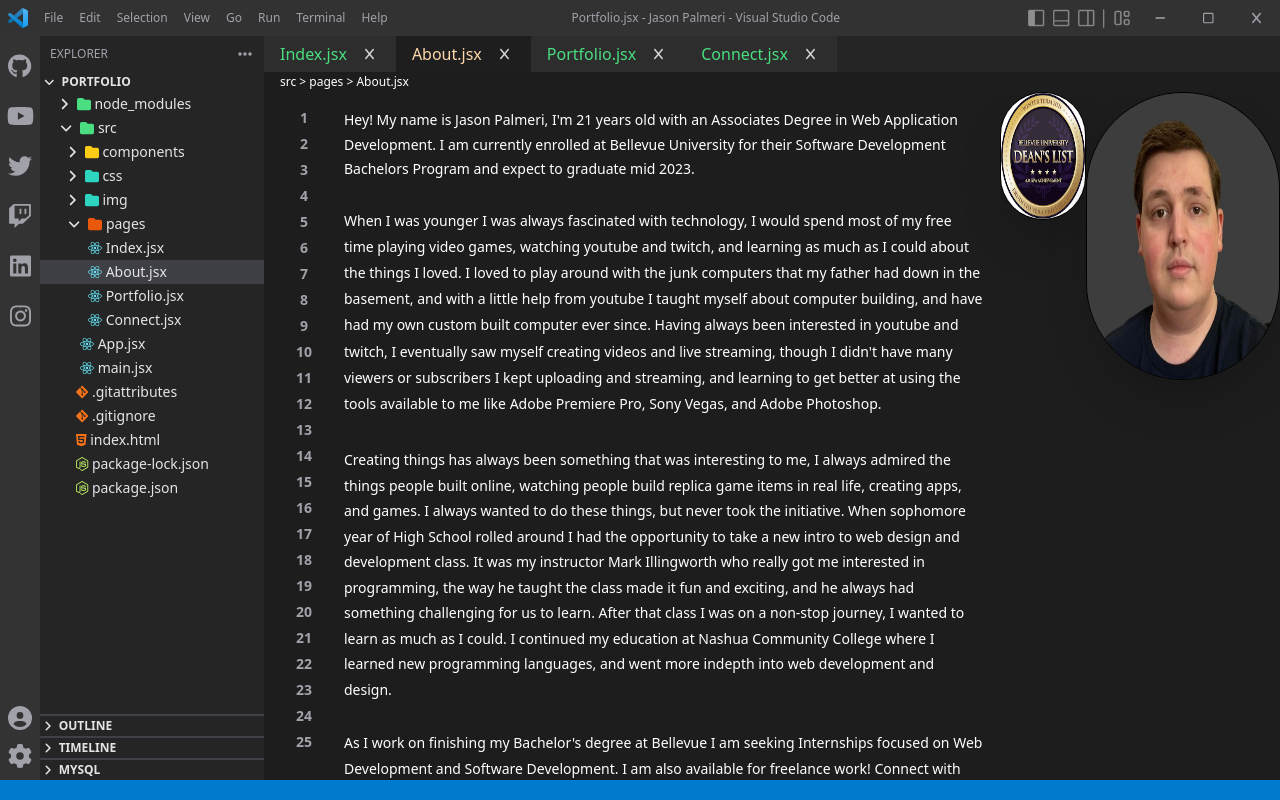
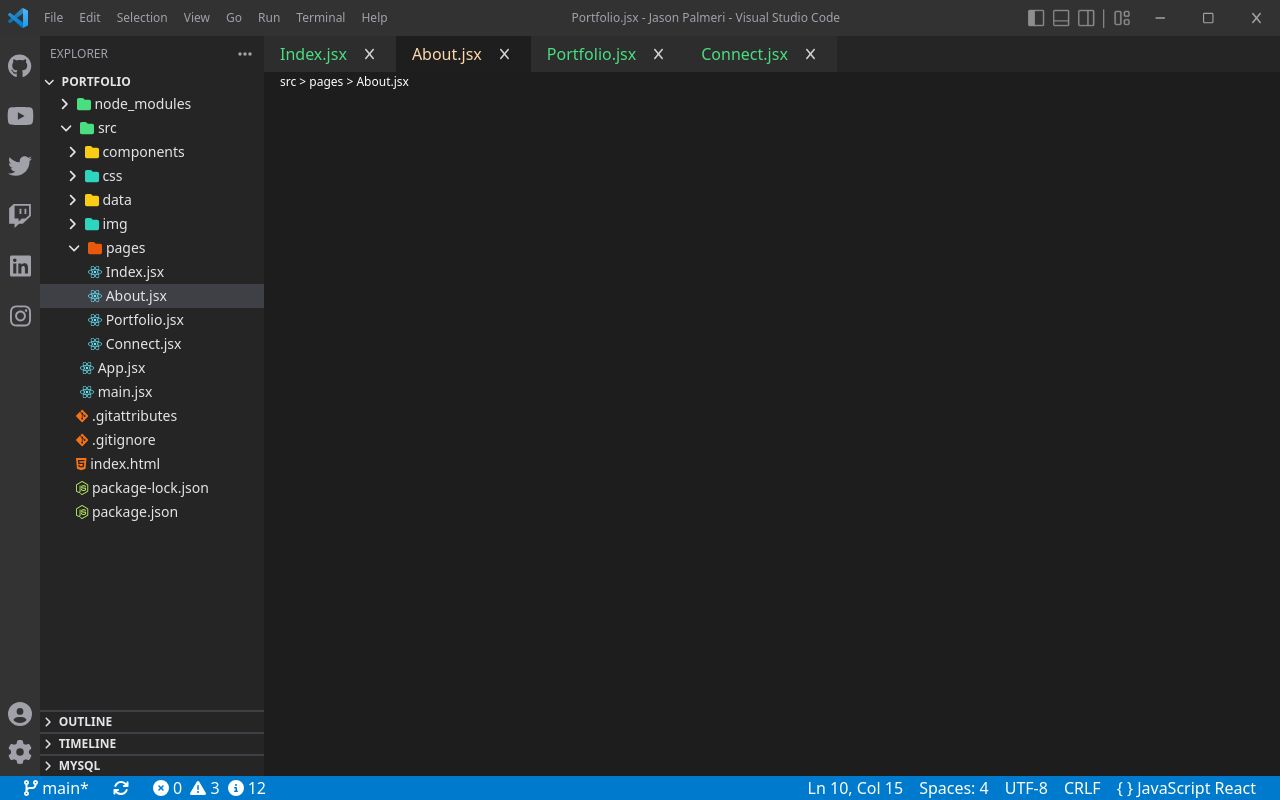
Before and after one commit to Petster/portfolio-cool, a React (Vite) app: page /about in a window 1280 px wide. Built offline with nearby package versions, Linux system fonts and the light colour scheme.

Commit message:
Fixed Content

```diff
--- a/src/App.jsx
+++ b/src/App.jsx
@@ -1,5 +1,12 @@
 import React from 'react'
 import { BrowserRouter, Route, Routes } from 'react-router-dom';
+import { library } from '@fortawesome/fontawesome-svg-core'
+import { fas } from '@fortawesome/free-solid-svg-icons'
+import { fab } from '@fortawesome/free-brands-svg-icons'
+import { far } from '@fortawesome/free-regular-svg-icons'
+
+library.add(fas, fab, far);
+
 import Layout from './components/Layout';
 import About from './pages/About';
 import Connect from './pages/Connect';
--- /dev/null
+++ b/src/components/Bottom.jsx
@@ -0,0 +1,29 @@
+import React from 'react'
+import { FontAwesomeIcon } from '@fortawesome/react-fontawesome';
+import { faCodeBranch, faArrowsRotate } from '@fortawesome/free-solid-svg-icons'
+
+const Bottom = () => {
+  return (
+    <div className='px-4 text-white vs-bottom flex flex-row content-center items-center justify-center'>
+        <div className='flex flex-row gap-2'>
+            <div className='hover:bg-blue-400 px-2 cursor-pointer'><FontAwesomeIcon icon={faCodeBranch} /> main*</div>
+            <div className='hover:bg-blue-400 px-2 cursor-pointer'><FontAwesomeIcon icon={faArrowsRotate} /></div>
+            <div className='flex flex-row gap-2 hover:bg-blue-400 px-2 cursor-pointer'>
+                <div><FontAwesomeIcon icon="fa-solid fa-circle-xmark" /> 0</div>
+                <div><FontAwesomeIcon icon="fa-solid fa-triangle-exclamation" /> 3</div>
+                <div><FontAwesomeIcon icon="fa-solid fa-circle-info" /> 12</div>
+            </div>
+        </div>
+        <div className='flex-grow'></div>
+        <div className='flex flex-row'>
+            <div className='hover:bg-blue-400 px-2 cursor-pointer'>Ln 10, Col 15</div>
+            <div className='hover:bg-blue-400 px-2 cursor-pointer'>Spaces: 4</div>
+            <div className='hover:bg-blue-400 px-2 cursor-pointer'>UTF-8</div>
+            <div className='hover:bg-blue-400 px-2 cursor-pointer'>CRLF</div>
+            <div className='hover:bg-blue-400 px-2 cursor-pointer'>{`{ }`} JavaScript React</div>
+        </div>
+    </div>
+  )
+}
+
+export default Bottom
--- a/src/components/Content.jsx
+++ b/src/components/Content.jsx
@@ -1,20 +1,20 @@
 import React from 'react'
-import LineHeight from './LineHeight'
 
-const Content = ({children, optional_children, lines}) => {
-  return (
-    <>
-    <div className='w-20 flex h-full flex-col content-center items-center gap-1.5 pt-4'>
-        <LineHeight lines={lines} />
-    </div>
-    <div className='p-4 pl-0 flex text-white text-sm'>
-        {children}
-    </div>
-    <div className={`w-32 flex flex-grow vs-editor ${optional_children ? "" : "hidden"}`}>
-        {optional_children}
-    </div>
-    </>
-  )
+const Content = ({sentences}) => {
+  let output = [];
+  for(let x = 0; x < sentences.length; x++) {
+    let sentence = sentences[x].display;
+    let padding = sentences[x].tabs;
+    output.push(
+      <div className='flex flex-row gap-5 text-white text-sm '>
+        <div className='text-end w-16 text-zinc-500 font-bold'>{x+1}</div>
+        <div className={`${padding}`}>
+          <p>{sentence} {sentences[x].cursor ? (<span className='Typewriter__cursor'>|</span>) : ""}</p>
+        </div>
+      </div>
+    )
+  }
+  return output
 }
 
 export default Content
--- a/src/components/Explorer.jsx
+++ b/src/components/Explorer.jsx
@@ -10,7 +10,7 @@ const Explorer = () => {
 
     const [folderState, setFolderState] = useState(true);
     const explorerPanels = ['OUTLINE', 'TIMELINE', 'MYSQL'];
-    const componentsFolder = ['Content', 'Explorer', 'ExplorerItem', 'FolderLayout', 'Layout', 'LineHeight', 'SidePanel', 'TabLayout', 'Tabs', 'WindowMenu'];
+    const componentsFolder = ['Bottom', 'Content', 'Explorer', 'ExplorerItem', 'FolderLayout', 'Layout', 'SidePanel', 'TabLayout', 'Tabs', 'WindowMenu'];
 
     return (
       <div className='flex flex-grow flex-col select-none'>
@@ -18,7 +18,7 @@ const Explorer = () => {
           <div><p className='text-xs'>EXPLORER</p></div>
           <div className='hover:bg-zinc-700 rounded-md px-0.5 py-0 cursor-pointer'><FontAwesomeIcon icon={faEllipsis} /></div>
         </div>
-        <div className='flex flex-col flex-grow'>
+        <div className='flex flex-col flex-grow h-96 overflow-y-scroll' id='explorer'>
           <div onClick={() => setFolderState(!folderState)} className='text-zinc-200 font-bold text-xs pl-1 py-0.5 cursor-pointer'>
             <FontAwesomeIcon className='pr-1' icon={folderState ? faAngleDown : faAngleRight} /> PORTFOLIO
           </div>
@@ -32,6 +32,9 @@ const Explorer = () => {
               </FolderLayout>
               <FolderLayout title='css' color='text-teal-400' initState={false} padding='pl-7'>
                 <ExplorerItem title='global.css' icon={faCss3} color='text-cyan-500' padding='pl-12' />
+              </FolderLayout>
+              <FolderLayout title='data' color='text-yellow-400' initState={false} padding='pl-7'>
+                <ExplorerItem title='ContentData.jsx' icon={faReact} color='text-cyan-500' padding='pl-12' />
               </FolderLayout>
               <FolderLayout title='img' color='text-teal-400' initState={false} padding='pl-7'>
                 <ExplorerItem title='2021_deans.png' icon={faImage} color='text-emerald-300' padding='pl-12' />
--- a/src/components/Layout.jsx
+++ b/src/components/Layout.jsx
@@ -4,8 +4,7 @@ import SidePanel from './SidePanel'
 import Tabs from './Tabs'
 import WindowMenu from './WindowMenu'
 import { useLocation } from 'react-router'
-import LineHeight from './LineHeight'
-import Content from './Content'
+import Bottom from './Bottom'
 
 const Layout = ({children}) => {
 
@@ -32,7 +31,7 @@ const Layout = ({children}) => {
     }
 
   return (
-    <div className='min-h-screen flex flex-col select-none'>
+    <div className='hidden lg:flex min-h-screen flex-col select-none'>
       <WindowMenu />
       <div className='flex flex-row flex-grow'>
         <SidePanel />
@@ -48,16 +47,14 @@ const Layout = ({children}) => {
                     <p>src &gt; pages &gt; {current}.jsx</p>
                 </div>
               </div>
-              <div id='editor' className='flex flex-grow overflow-y-scroll h-96 flex-row vs-editor'>
+              <div id='editor' className='flex flex-grow overflow-y-scroll h-96 flex-col vs-editor'>
                 {children}
               </div>
             </div>
           </div>
         </div>
       </div>
-      <div className='h-5 vs-bottom'>
-
-      </div>
+      <Bottom />
     </div>
   )
 }
--- a/src/components/LineHeight.jsx
+++ /dev/null
@@ -1,11 +0,0 @@
-import React from 'react'
-
-const LineHeight = ({lines}) => {
-  let output = [];
-  for(let x = 1; x <= lines; x++) {
-    output.push(<p className='text-zinc-400 font-bold text-sm'>{x}</p>)
-  }
-  return output
-}
-
-export default LineHeight
--- a/src/css/global.css
+++ b/src/css/global.css
@@ -38,6 +38,38 @@
     border-right: 1px solid;
 }
 
+#explorer::-webkit-scrollbar-track
+{
+	background-color: transprent;
+}
+
+#explorer::-webkit-scrollbar
+{
+	width: 0px;
+	background-color: transparent;
+}
+
+#explorer::-webkit-scrollbar-thumb
+{
+	background-color: transparent
+}
+
+#explorer:hover::-webkit-scrollbar-track
+{
+	background-color: #252526;
+}
+
+#explorer:hover::-webkit-scrollbar
+{
+	width: 12px;
+	background-color: #1e1e1e;
+}
+
+#explorer:hover::-webkit-scrollbar-thumb
+{
+	background-color: #424242;
+}
+
 #editor::-webkit-scrollbar-track
 {
 	background-color: #1e1e1e;
@@ -57,3 +89,32 @@
 .about-text {
     width: 40rem;
 }
+
+.Typewriter__cursor{
+    -webkit-animation:Typewriter-cursor 1s infinite;
+    animation:Typewriter-cursor 1s infinite;
+    margin-left:1px;
+}
+
+@-webkit-keyframes Typewriter-cursor{
+    0%{
+        opacity:0
+    }
+    50%{
+        opacity:1
+    }
+    100%{
+        opacity:0
+    }
+}
+@keyframes Typewriter-cursor{
+    0%{
+        opacity:0
+    }
+    50%{
+        opacity:1
+    }
+    100%{
+        opacity:0
+    }
+}
--- /dev/null
+++ b/src/data/ContentData.jsx
@@ -0,0 +1,60 @@
+export const IndexContent = [
+    {
+      display: 'import React from \'react\'',
+      tabs: 'pl-0'
+    },
+    {
+      display: 'import Content from \'../components/Content\'',
+      tabs: 'pl-0'
+    },
+    {
+      display: ' ',
+      tabs: 'pl-0'
+    },
+    {
+      display: 'const Intro = () => \{',
+      tabs: 'pl-0'
+    },
+    {
+      display: 'return (',
+      tabs: 'pl-5'
+    },
+    {
+      display: '<Content>',
+      tabs: 'pl-10',
+      typewriter: true
+    },
+    {
+      display: '<h1>Hello! Welcome to Jason Palmeri\'s Portfolio!</h1>',
+      tabs: 'pl-16'
+    },
+    {
+      display: '<p>I am a student at Bellevue University with a passion for Front-End Web Development</p>',
+      tabs: 'pl-16'
+    },
+    {
+      display: '<p>Connect with me!</p>',
+      tabs: 'pl-16'
+    },
+    {
+      display: '</Content>',
+      tabs: 'pl-10',
+      cursor: true
+    },
+    {
+      display: ')',
+      tabs: 'pl-5'
+    },
+    {
+      display: '\}',
+      tabs: 'pl-0'
+    },
+    {
+      display: ' ',
+      tabs: 'pl-0'
+    },
+    {
+      display: 'export default Intro',
+      tabs: 'pl-0'
+    },
+  ];
--- a/src/pages/About.jsx
+++ b/src/pages/About.jsx
@@ -7,39 +7,9 @@ import 'react-lazy-load-image-component/src/effects/blur.css';
 
 const About = () => {
   return (
-    <Content lines={25} optional_children={
-      <div className='flex flex-grow'>
-        <div className='mx-auto flex flex-row'>
-          <div className='flex flex-grow justify-end'>
-            <a href="https://www.credly.com/badges/dd9160b7-a2e8-4dad-94c3-4048b83e09eb/public_url" target="_blank">
-              <span className='sr-only'>2021 Deans Winter List Badge</span>
-              <LazyLoadImage alt={"2021 Deans Winter List Badge"} effect='blur' src={deans2021} className='border border-black shadow-2xl rounded-full h-32 w-32' />
-            </a>
-          </div>
-          <div>
-            <LazyLoadImage alt={"It's Me!"} effect='blur' src={myface} className='border border-black shadow-2xl rounded-full h-72 w-72' />
-          </div>
-        </div>
-      </div>
-    }>
-      <div className='text-white flex flex-col'>
-        <div className='about-text' style={{lineHeight: '24.5px'}}>
-          <p>Hey! My name is Jason Palmeri, I'm 21 years old with an Associates Degree in Web Application Development. I am currently enrolled at Bellevue University for their Software Development Bachelors Program and expect to graduate mid 2023.</p>
-        </div>
-        <br/>
-        <div className='about-text pt-1.5' style={{lineHeight: '26.2px'}}>
-          <p>When I was younger I was always fascinated with technology, I would spend most of my free time playing video games, watching youtube and twitch, and learning as much as I could about the things I loved. I loved to play around with the junk computers that my father had down in the basement, and with a little help from youtube I taught myself about computer building, and have had my own custom built computer ever since. Having always been interested in youtube and twitch, I eventually saw myself creating videos and live streaming, though I didn't have many viewers or subscribers I kept uploading and streaming, and learning to get better at using the tools available to me like Adobe Premiere Pro, Sony Vegas, and Adobe Photoshop.</p>
-        </div>
-        <br/>
-        <div className='about-text pt-2.5' style={{lineHeight: '25.5px'}}>
-          <p>Creating things has always been something that was interesting to me, I always admired the things people built online, watching people build replica game items in real life, creating apps, and games. I always wanted to do these things, but never took the initiative. When sophomore year of High School rolled around I had the opportunity to take a new intro to web design and development class. It was my instructor Mark Illingworth who really got me interested in programming, the way he taught the class made it fun and exciting, and he always had something challenging for us to learn. After that class I was on a non-stop journey, I wanted to learn as much as I could. I continued my education at Nashua Community College where I learned new programming languages, and went more indepth into web development and design.</p>
-        </div>
-        <br/>
-        <div className='about-text pt-2' style={{lineHeight: '25.5px'}}>
-          <p>As I work on finishing my Bachelor's degree at Bellevue I am seeking Internships focused on Web Development and Software Development. I am also available for freelance work! Connect with me</p>
-        </div>
-      </div>
-    </Content>
+    <div>
+
+    </div>
   )
 }
 
```
Also changed, not shown: src/pages/Index.jsx (+3 -18 lines).
